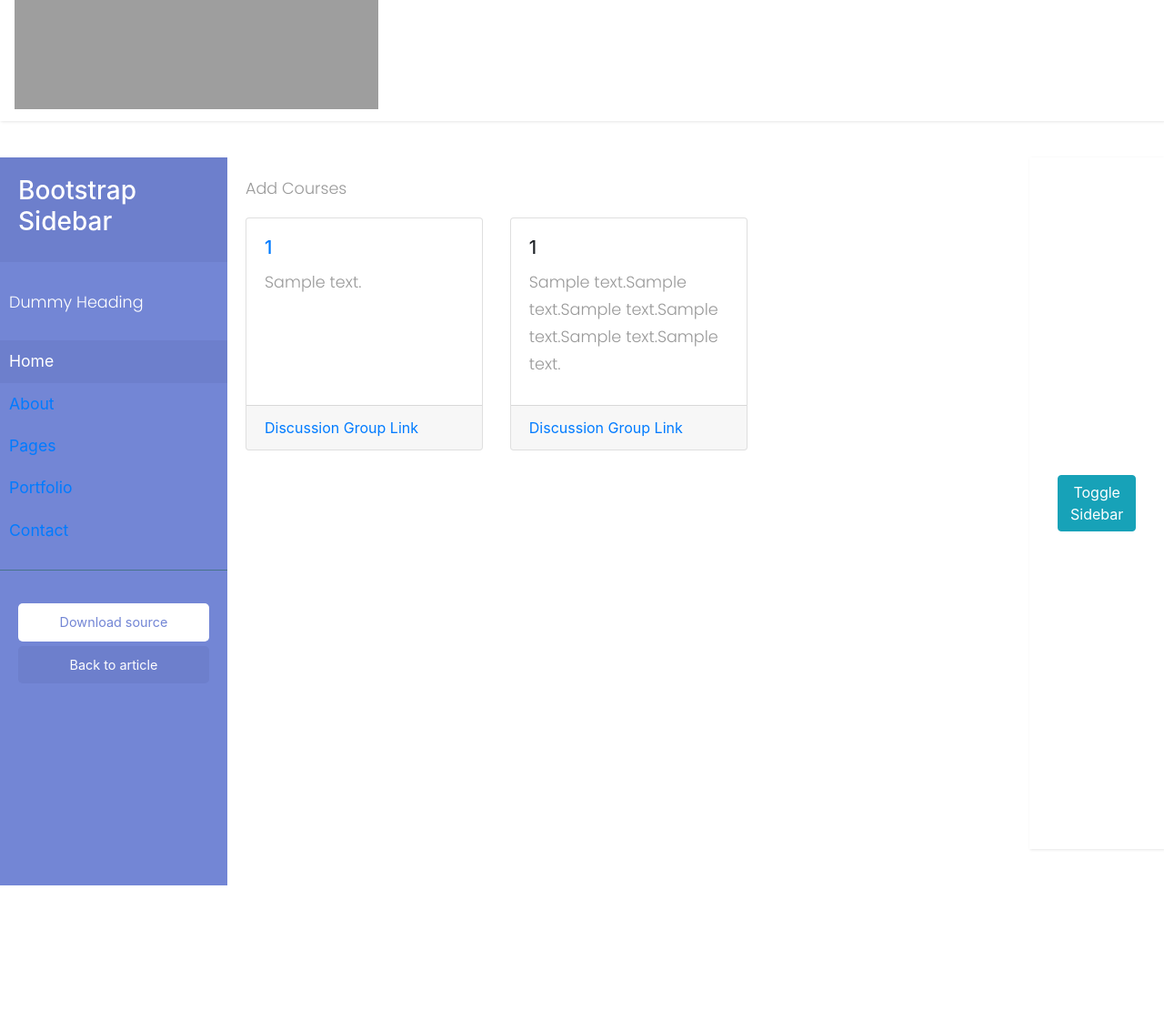
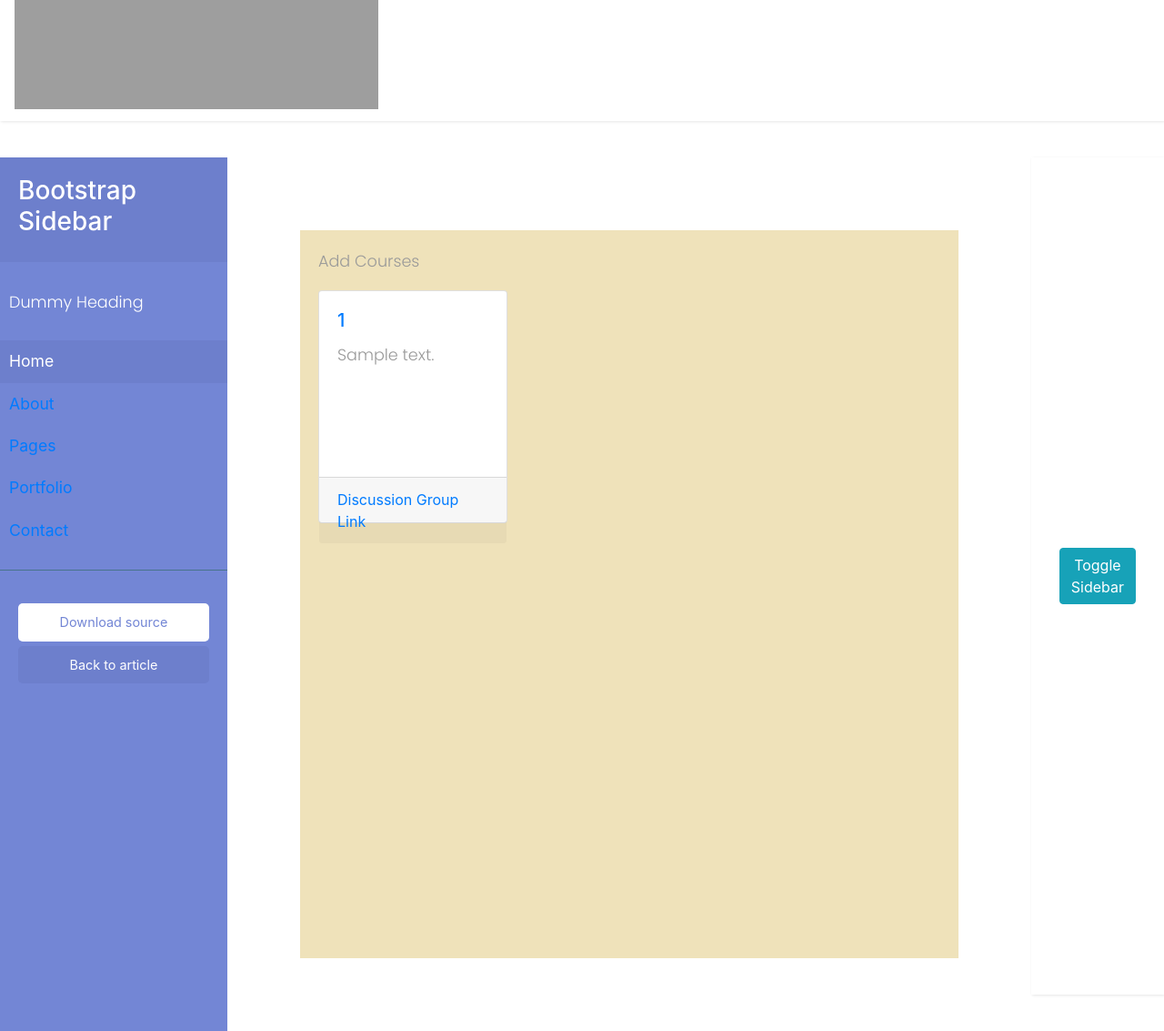
Before and after one commit to RahulYoYo07/Speech-Lab-Web-and-App, a Django app: template IITG_Speech_Lab/course/templates/course/main_page.html in a window 1280 px wide. Shown: the part 193-1326 px from the top of the page at 91% size. Before the commit the page ends 1166 px from the top, so only its background shows below. Run offline with Django 3.2, Linux system fonts and the light colour scheme; the template is opened without the code that fills it: most values are stand-ins (such as "Sample title", 1, 10 or a date in 2020); some libraries are stand-ins or nearby versions; grey boxes are pictures that could not be loaded.

Commit message:
minor changes in mainpage

```diff
--- a/IITG_Speech_Lab/course/static/course/css/styles.css
+++ b/IITG_Speech_Lab/course/static/course/css/styles.css
@@ -143,6 +143,7 @@ a.article:hover {
 .card{
     max-height: 16rem;
     min-height: 16rem;
+    max-width: 27rem !important;
 }
 
 /* ---------------------------------------------------
--- a/IITG_Speech_Lab/course/templates/base_generic.html
+++ b/IITG_Speech_Lab/course/templates/base_generic.html
@@ -53,7 +53,7 @@
         </ul>
       </nav>
       <!-- Page Content Holder -->
-      <div id="content">
+      <div id="content" style = "margin:5rem;background-color:#EFE2BA;">
         {% block content%}
         {% endblock %}
       </div>
--- a/IITG_Speech_Lab/course/templates/course/main_page.html
+++ b/IITG_Speech_Lab/course/templates/course/main_page.html
@@ -1,6 +1,5 @@
 {% extends "base_generic.html"%}
 {% block content %}
-<div class="flex row-md-8">
 
 <a href="{% url 'course:add_course'%}"><p class="options">Add Courses</p></a>
 
@@ -21,25 +20,8 @@
       </div>
     </div>
 
-
-  {% comment %} <div class = "col-md-4 align-items-crop"> {% endcomment %}
-    <div class="col-xs-12 col-sm-6 col-md-4 col-ld-3" style="margin-bottom:25px;">
-      <div class = "card">
-      <div class="card-body">
-        <h5 class="card-title ">{{ course.CourseID }}</h5>
-        {% comment %} <h6 class="card-subtitle mb-2 text-muted"></h6> {% endcomment %}
-        <p class="card-text overflow-auto" style="height:8rem;">{{ course.AboutCourse }}{{ course.AboutCourse }}{{ course.AboutCourse }}{{ course.AboutCourse }}{{ course.AboutCourse }}{{ course.AboutCourse }}</p>
-
-      </div>
-        <div class="card-footer"><a href="#" class="card-link">Discussion Group Link</a></div>
-
-      </div>
-    {% comment %} </div> {% endcomment %}
-  </div>
-
 {% endfor %}
 
-</div>
 </div>
 {% endblock %}
 
```
